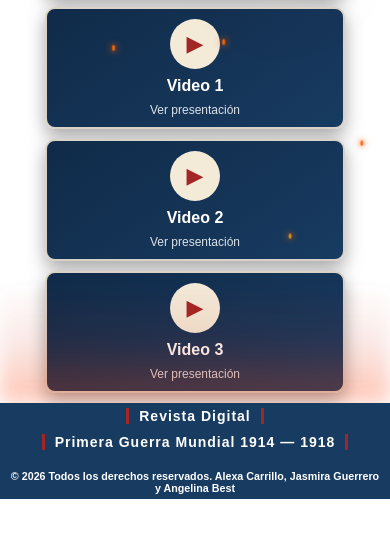
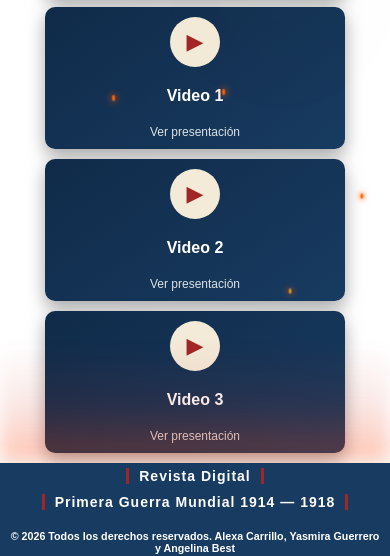
Before and after one commit to Wabrego20/Primera-Guerra-Mundial, a plain HTML site: page index.html in a window 390 px wide. Shown: the part 1678-2234 px from the top of the page. Before the commit the page ends 2177 px from the top, so only its background shows below. Drawn offline with Linux system fonts and the light colour scheme.

Commit message:
videosgu2

```diff
--- a/index.html
+++ b/index.html
@@ -137,7 +137,7 @@
             <h4>Revista Digital</h4>
             <h4>Primera Guerra Mundial 1914 — 1918</h4>
         </div>
-        <h6>© 2026 Todos los derechos reservados. Alexa Carrillo, Jasmira Guerrero y Angelina Best</h6>
+        <h6>© 2026 Todos los derechos reservados. Alexa Carrillo, Yasmira Guerrero y Angelina Best</h6>
     </footer>
 
     <!-- ===== MODAL PARA LOS VIDEOS ===== -->
--- a/style.css
+++ b/style.css
@@ -82,25 +82,6 @@ body {
 }
 
 /* =======BOTONES GENERALES========= */
-
-.video-card {
-    position: relative;
-    display: flex;
-    align-items: center;
-    justify-content: center;
-    border: 2px solid var(--gris);
-    border-radius: 10px;
-    background: linear-gradient(145deg, var(--azul-oscuro), var(--azul));
-    color: var(--blanco);
-    cursor: pointer;
-    box-shadow: 0 7px 18px var(--sombra);
-    transition:
-        transform var(--transicion),
-        background var(--transicion),
-        box-shadow var(--transicion),
-        border-color var(--transicion);
-}
-
 .boton-seccion:hover,
 .video-card:hover {
     transform: translateY(-7px);
@@ -177,13 +158,27 @@ body {
     gap: 10px;
     margin: 10px 0;
 }
-
 .video-card {
     display: flex;
-    min-width: 300px;
+    align-items: center;
+    justify-content: center;
     flex-direction: column;
-    gap: 8px;
-    padding: 10px;
+    gap: 20px;
+    width: 300px;
+    max-width: 100%;
+    padding: 10px 0;
+    border-radius: 10px;
+    margin: auto 0;
+    border: none;
+    background: linear-gradient(145deg, var(--azul-oscuro), var(--azul));
+    color: var(--blanco);
+    cursor: pointer;
+    box-shadow: 0 7px 18px var(--sombra);
+    transition:
+        transform var(--transicion),
+        background var(--transicion),
+        box-shadow var(--transicion),
+        border-color var(--transicion);
 }
 
 .video-icono {
@@ -278,7 +273,6 @@ body {
     max-height: 90vh;
     overflow-y: auto;
     padding: 30px;
-
     background: var(--crema);
     border-top: 8px solid var(--rojo);
     border-bottom: 8px solid var(--azul-oscuro);
@@ -372,6 +366,11 @@ body {
 }
 
 /* ===RESPONSIVE===================== */
+@media (max-width: 300px) {
+    .video-card{
+        width: 100%;
+    }
+}
 @media (max-width: 700px) {
     .modal-pagina {
         padding: 10px;
@@ -407,16 +406,6 @@ body {
         flex-shrink: 0;
     }
 
-    .videos-presentacion {
-        width: 100%;
-        flex-direction: column;
-        justify-content: center;
-        align-items: center;
-    }
-
-    .video-card {
-        max-width: 95%;
-    }
 
     .modal {
         padding: 10px;
```
